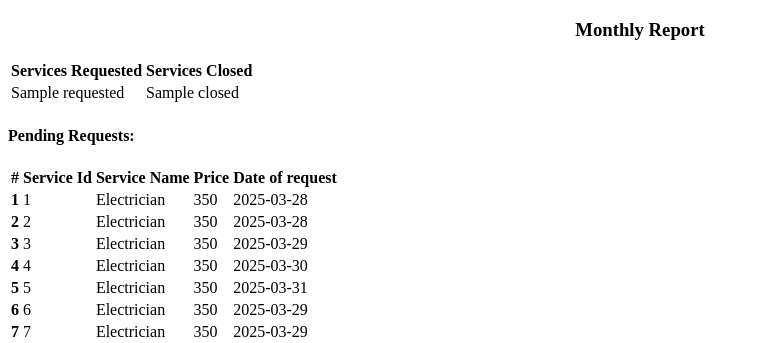
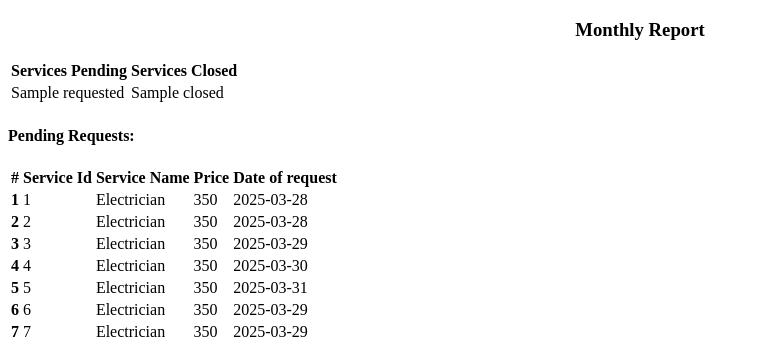
Before and after one commit to 21f1006129/MAD2-project, a Flask app: template backend/templates/monthly-reminder.html in a window 1280 px wide. Shown: the top 343 px of the page, without its empty margins (0-759 px from the left). Run offline with Flask 3, Linux system fonts and the light colour scheme; the template is opened without the code that fills it: values that come from a table or form of the project are taken from there, most other values are stand-ins (such as "Sample title", 1, 10 or a date in 2020).

Commit message:
Tomorrow is viva!!

```diff
--- a/backend/templates/monthly-reminder.html
+++ b/backend/templates/monthly-reminder.html
@@ -8,7 +8,7 @@
         <table class="table">
             <thead>
               <tr>
-                <th scope="col">Services Requested</th>
+                <th scope="col">Services Pending</th>
                 <th scope="col">Services Closed</th>
               </tr>
             </thead>
--- a/frontend/src/views/user/UserDashboardView.vue
+++ b/frontend/src/views/user/UserDashboardView.vue
@@ -38,7 +38,7 @@ export default {
             .then(response => response.json())
             .then(data => {
                 alert(data.message);
-                router.push(`/user/feedback/${requestId}`);
+                router.push(`/user/feedback/${id}`);
             })
             .catch(error => {
                 console.error("Error closing service request:", error);
```
